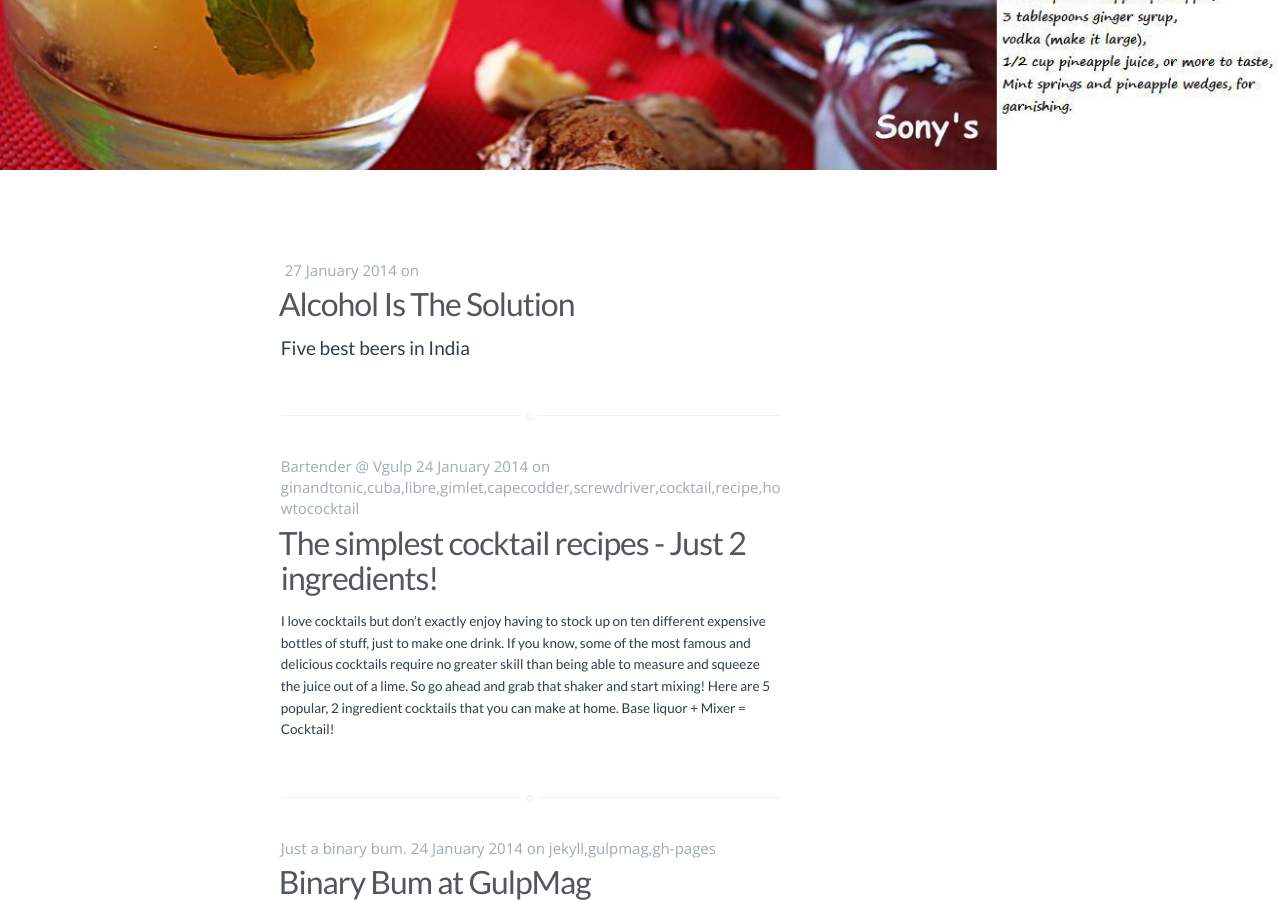
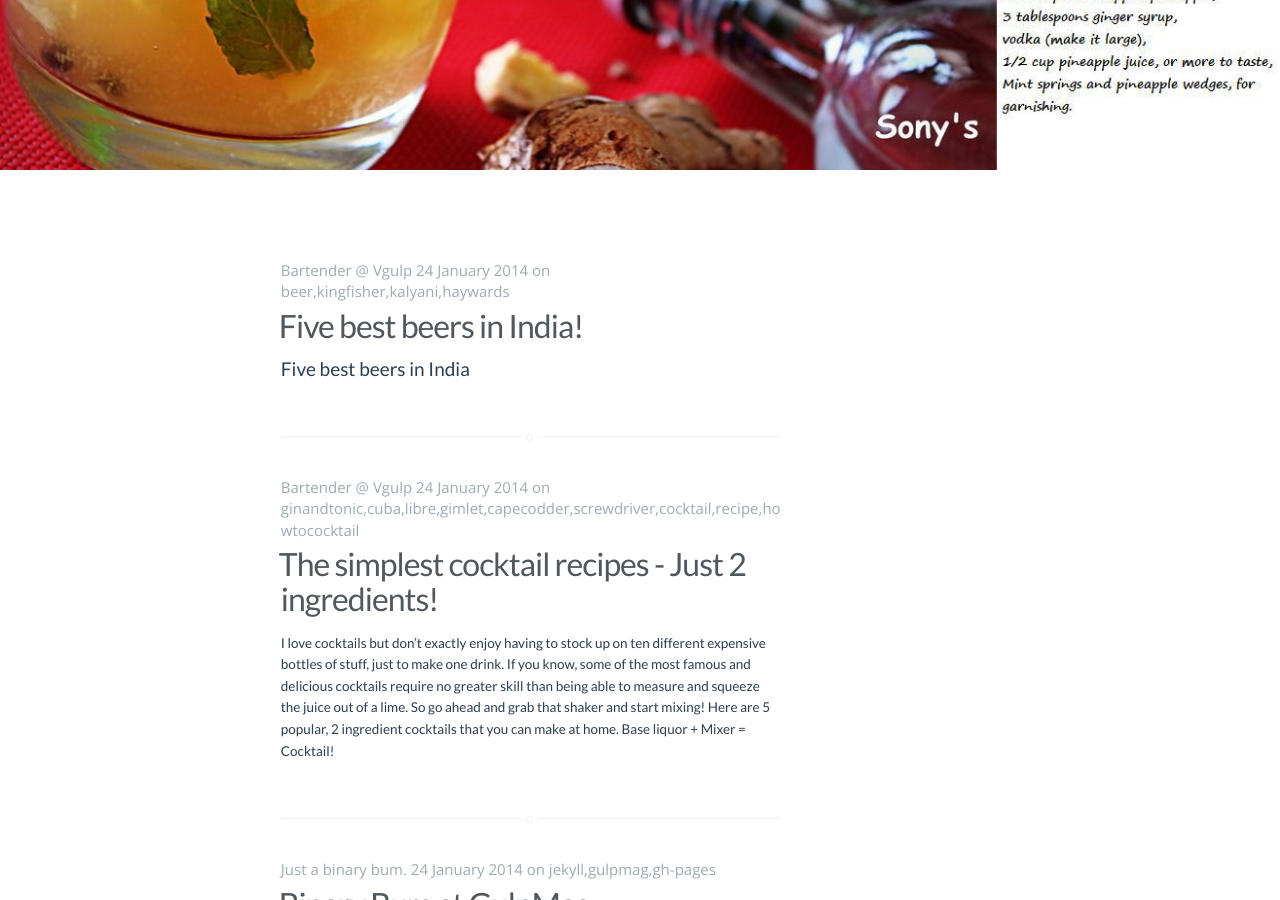
Before and after one commit to ajeeshpu/vgulp-jekyll, a Jekyll site: the page built from blog/index.html, in a window 1280 px wide and 900 px high, scrolled down 370 px. Built offline with Jekyll 4.4.1, drawn with Linux system fonts in a browser that asks for light colours; some web fonts are replaced; Markdown is read by kramdown in place of the engine named in the settings; the list of posts is cut into pages by our own code.

Commit message:
added layout and meta data

```diff
--- a/_posts/2014-01-27-alcohol-is-the-solution.markdown
+++ b/_posts/2014-01-27-alcohol-is-the-solution.markdown
@@ -1 +1,12 @@
+---
+layout: blog-post
+title:  "Five best beers in India!"
+description: "Five best beers in India"
+date:   2014-01-24 12:48:11
+tags: beer,kingfisher,kalyani,haywards
+categories: beer
+author: simi
+og_image_url: http://cdn.vgulp.com/blog/cape-codder.jpg
+---
+
 #### Five best beers in India
```
